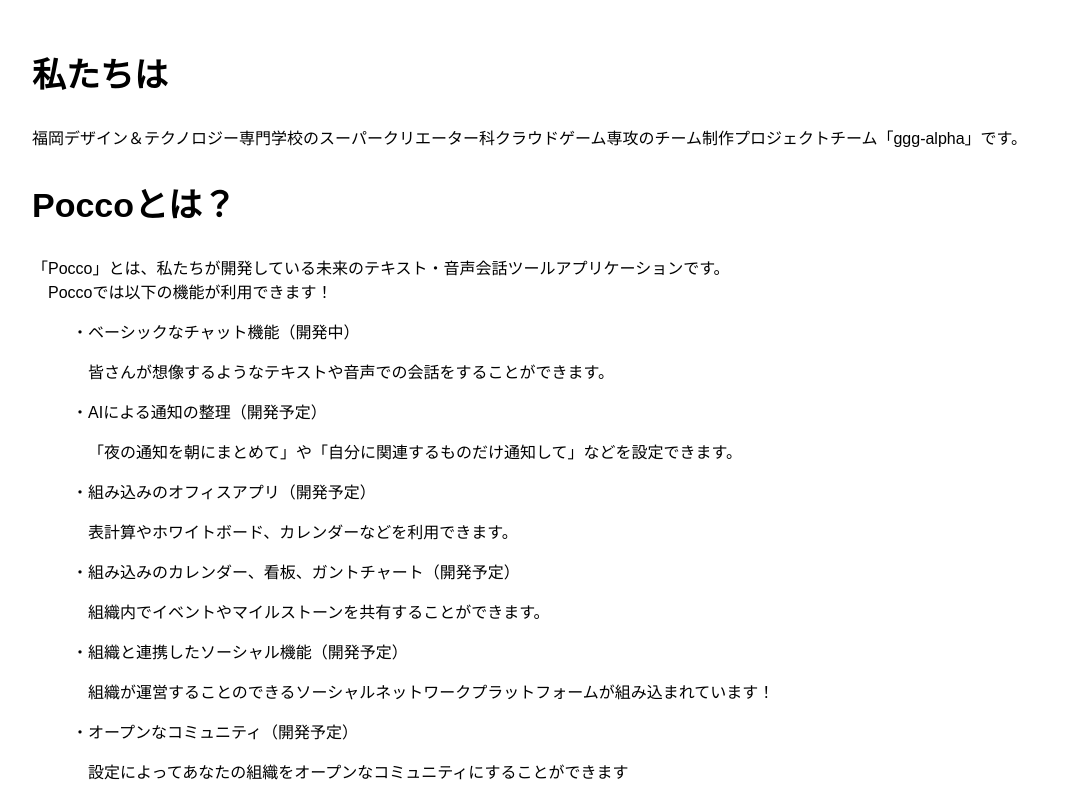
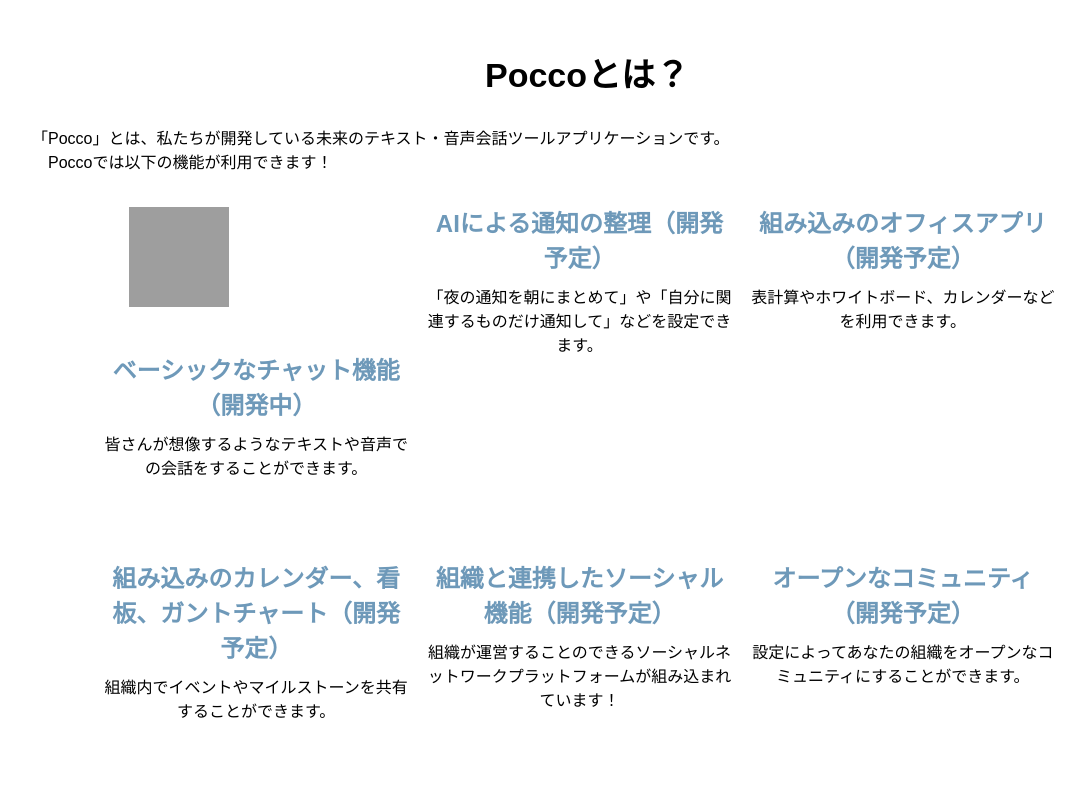
Before and after one commit to ggg-alpha/ggg-alpha.github.io, a plain HTML site: page index.html in a window 1280 px wide. Shown: the part 780-1580 px from the top of the page, without its empty margins (53-1138 px from the left). Drawn offline with Linux system fonts and the light colour scheme; grey boxes are pictures that could not be loaded.

Commit message:
機能紹介文のサイズ調整、画像表示コードの追加

```diff
--- a/index.html
+++ b/index.html
@@ -33,6 +33,28 @@
 
     .grid-element.mod-8{
       width: 66.66667%;
+    }
+
+    .grid-element.mod-padding{
+      padding: 0px 15px 20px 0px;
+    }
+
+    .bigicon{
+      margin-bottom: 45px;
+    }
+
+    .bigicon-text{
+      text-align: center;
+    }
+
+    .bigicon-icon{
+      width: 50%;
+      text-align: center;
+      font-size: 128px;
+    }
+
+    .fas{
+      font-weight: 900;
     }
 
     .team-member-avatar{
@@ -75,6 +97,10 @@
       margin-block-end: 0.83em;
       margin-inline-start: 0px;
       margin-inline-end: 0px;
+      justify-content: center;
+      align-items: center;
+      flex-direction: column;
+      text-align: center;
     }
 
     /* 見出しのスタイル */
@@ -98,6 +124,12 @@
       margin-inline-end: 0px;
       font-weight: bold;
       unicode-bidi: isolate;
+    }
+
+    h5{
+      font-size: 24px;
+      margin: 15px 0 10px;
+      color: #6e99b9;
     }
 
     .about-team {
@@ -143,6 +175,13 @@
       margin: 0 auto;
     }
 
+    .row-content-warp{
+      width: 1000px;
+      max-width: 100%;
+      padding: 0px 15px;
+      margin: 0 auto;
+    }
+
     p{
       display: block;
       margin-block-start: 1em;
@@ -157,25 +196,10 @@
       text-indent: -1em;
     }
 
-    ul{
-      list-style: none;
-    }
-    li{
-      text-indent: -1em;
-      padding-left: 1em;
-    }
-    li::before {
-      content: '・';
-    }
-
-    dd{
+    .u-clear:after, .grid:after{
+      content: "";
       display: block;
-      margin-block-start: 1em;
-      margin-block-end: 1em;
-      margin-inline-start: 0px;
-      margin-inline-end: 0px;
-      unicode-bidi: isolate;
-      padding-left: 1em;
+      clear: both;
     }
 
 
@@ -199,32 +223,72 @@
   </div>
 
   <div class="row-content">
-    <h2>私たちは</h2>
-    <p class="indent">福岡デザイン＆テクノロジー専門学校のスーパークリエーター科クラウドゲーム専攻のチーム制作プロジェクトチーム「ggg-alpha」です。</p>
-
     <h2>Poccoとは？</h2>
     <p class="indent">「Pocco」とは、私たちが開発している未来のテキスト・音声会話ツールアプリケーションです。<br>Poccoでは以下の機能が利用できます！</p>
 
-    <ul>
-      <li>ベーシックなチャット機能（開発中）</li>
-        <dd>皆さんが想像するようなテキストや音声での会話をすることができます。</dd>
+    <div class="row-content-warp">
+  <div class="u-clear">
+    <div class="grid-element mod-4 mod-padding">
+      <div class="bigicon mod-4">
+        <div class="bigicon-icon">
+          <img src="https://www.svgrepo.com/show/486980/pen-tool.svg" width="100" height="100" class="fas">
 
-      <li>AIによる通知の整理（開発予定）</li>
-        <dd>「夜の通知を朝にまとめて」や「自分に関連するものだけ通知して」などを設定できます。</dd>
+        </div>
+        <div class="bigicon-text">
+          <h5>ベーシックなチャット機能（開発中）</h5>
+          皆さんが想像するようなテキストや音声での会話をすることができます。
+        </div>
+      </div>
+    </div>
 
-      <li>組み込みのオフィスアプリ（開発予定）</li>
-        <dd>表計算やホワイトボード、カレンダーなどを利用できます。</dd>
+    <div class="grid-element mod-4 mod-padding">
+        <div class="bigicon mod-4">
+          <div class="bigicon-text">
+            <h5>AIによる通知の整理（開発予定）</h5>
+            「夜の通知を朝にまとめて」や「自分に関連するものだけ通知して」などを設定できます。
+          </div>
+        </div>
+    </div>
 
-      <li>組み込みのカレンダー、看板、ガントチャート（開発予定）</li>
-       <dd>組織内でイベントやマイルストーンを共有することができます。</dd>
+    <div class="grid-element mod-4 mod-padding">
+      <div class="bigicon mod-4">
+        <div class="bigicon-text">
+          <h5>組み込みのオフィスアプリ（開発予定）</h5>
+          表計算やホワイトボード、カレンダーなどを利用できます。
+        </div>
+      </div>
+    </div>
+    </div>
 
-      <li>組織と連携したソーシャル機能（開発予定）</li>
-       <dd>組織が運営することのできるソーシャルネットワークプラットフォームが組み込まれています！</dd>
+    <div class="u-clear">
+    <div class="grid-element mod-4 mod-padding">
+      <div class="bigicon mod-4">
+        <div class="bigicon-text">
+          <h5>組み込みのカレンダー、看板、ガントチャート（開発予定）</h5>
+          組織内でイベントやマイルストーンを共有することができます。
+        </div>
+      </div>
+    </div>
 
-      <li>オープンなコミュニティ（開発予定）</li>
-       <dd>設定によってあなたの組織をオープンなコミュニティにすることができます</dd>
+    <div class="grid-element mod-4 mod-padding">
+      <div class="bigicon mod-4">
+        <div class="bigicon-text">
+          <h5>組織と連携したソーシャル機能（開発予定）</h5>
+          組織が運営することのできるソーシャルネットワークプラットフォームが組み込まれています！
+        </div>
+      </div>
+    </div>
 
-    </ul>
+    <div class="grid-element mod-4 mod-padding">
+      <div class="bigicon mod-4">
+        <div class="bigicon-text">
+          <h5>オープンなコミュニティ（開発予定）</h5>
+          設定によってあなたの組織をオープンなコミュニティにすることができます。
+        </div>
+      </div>
+    </div>
+  </div>
+  </div>
   </div>
 
 <div class="row-content">
@@ -274,5 +338,9 @@
 
   </div>
 </div>
+<div class="row-content">
+  <h2>私たちは</h2>
+    <p class="indent">福岡デザイン＆テクノロジー専門学校のスーパークリエーター科クラウドゲーム専攻のチーム制作プロジェクトチーム「ggg-alpha」です。</p>
+</div>
 </body>
 </html>
```
